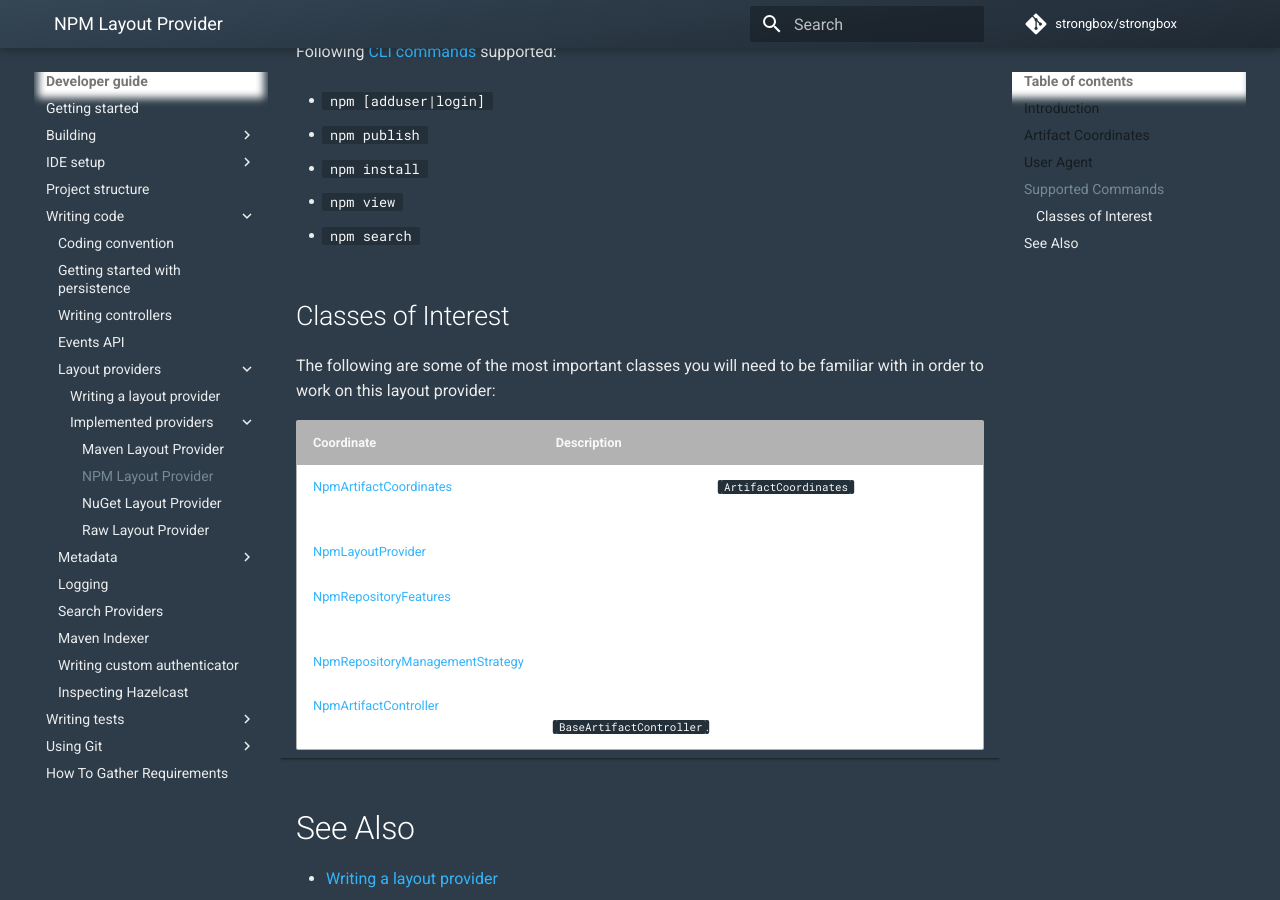
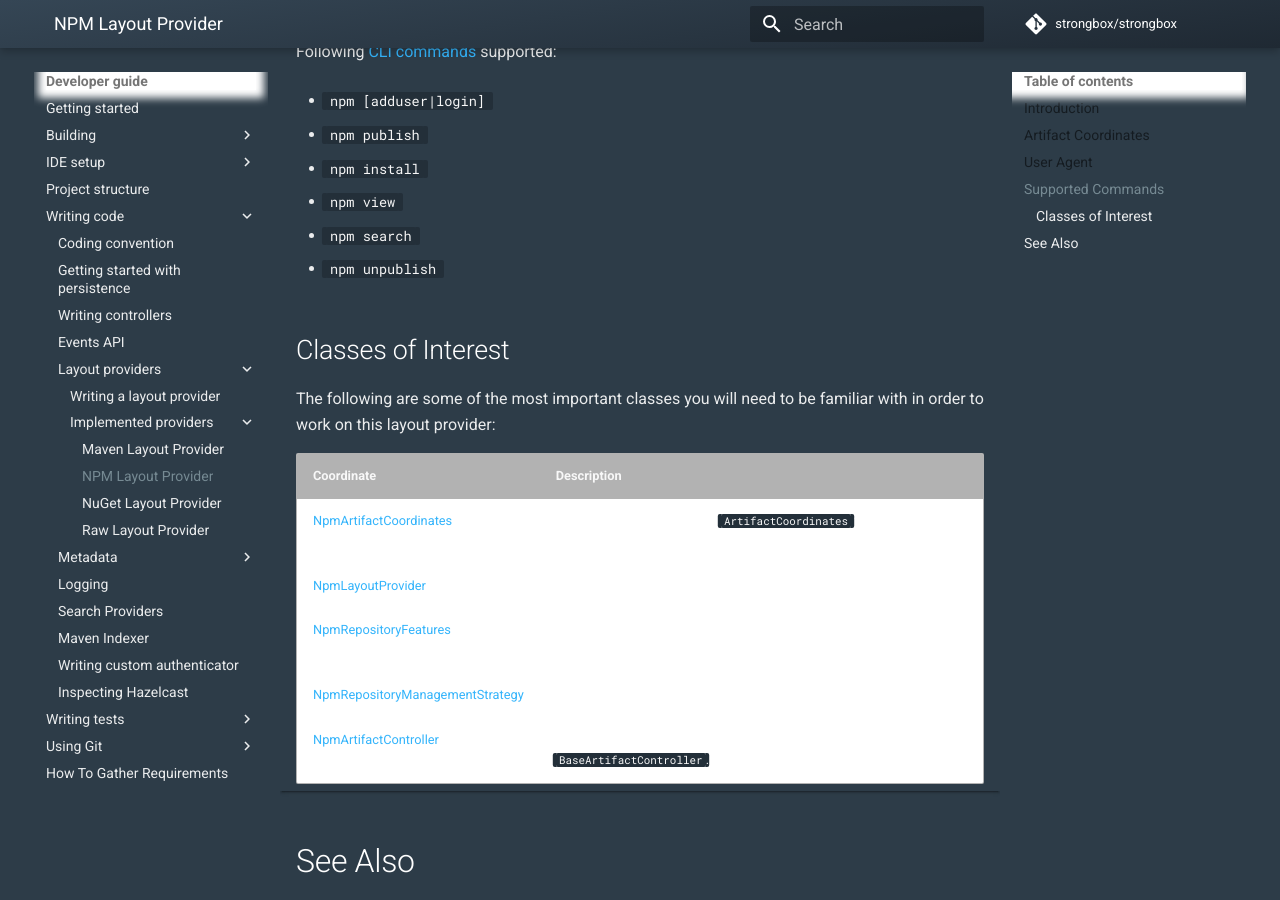
Before and after one commit to strongbox/strongbox-docs, an MkDocs documentation site: the page built from docs/developer-guide/layout-providers/npm-layout-provider.md, in a window 1280 px wide and 900 px high, scrolled down 847 px. Built offline with MkDocs 1.6.1 and Material for MkDocs 9.7.7, drawn with Linux system fonts in a browser that asks for light colours; comment, search, counter and statistics services are not loaded.

Commit message:
Issue-1543 add info about npm unpublish support

```diff
--- a/docs/developer-guide/layout-providers/npm-layout-provider.md
+++ b/docs/developer-guide/layout-providers/npm-layout-provider.md
@@ -33,6 +33,8 @@
 
 - `npm search`
 
+- `npm unpublish`
+
 ### Classes of Interest
 
 The following are some of the most important classes you will need to be familiar with in order to work on this layout provider:
```
